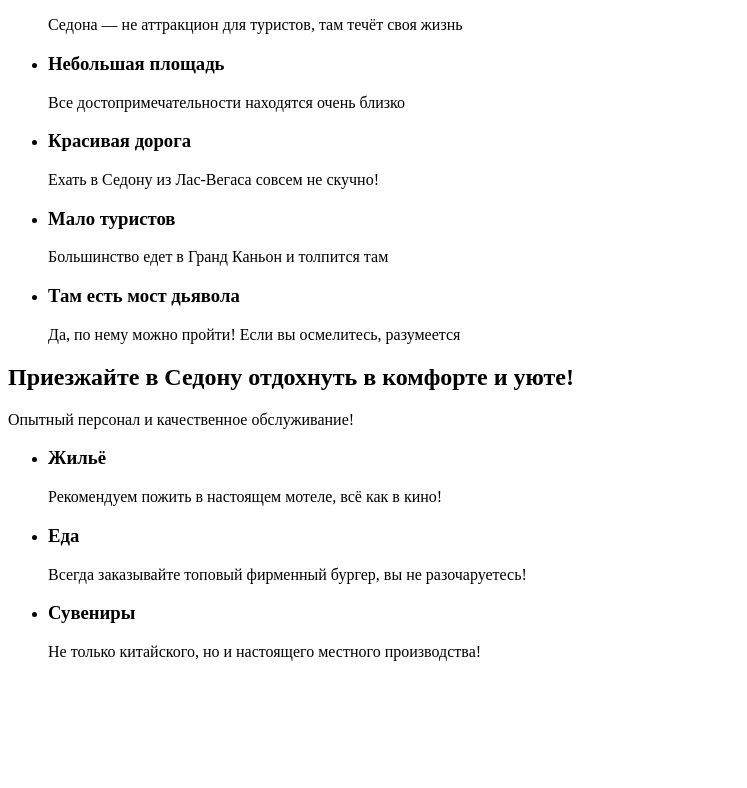
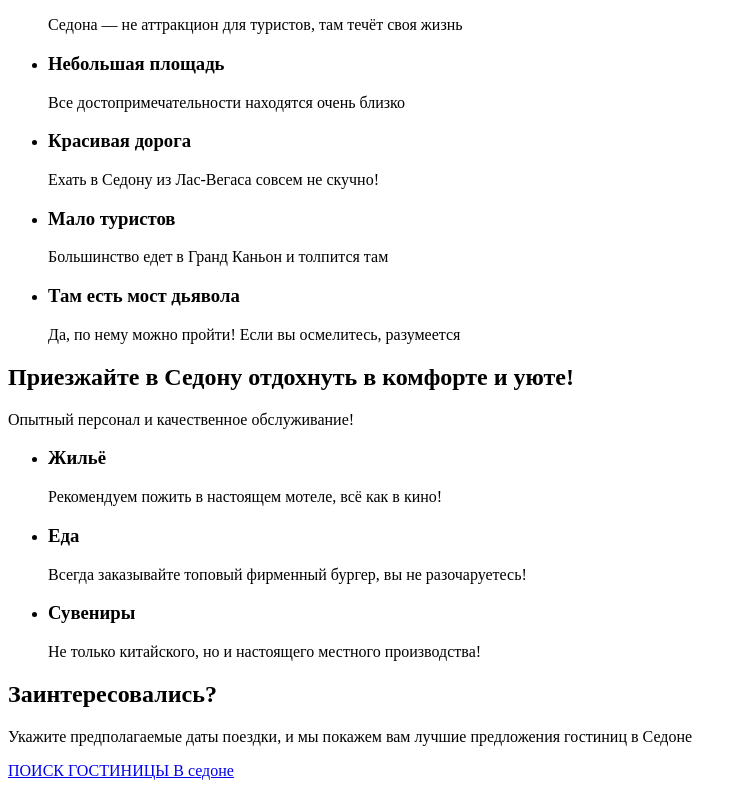
Before and after one commit to htmlacademy-htmlcss/2408769-sedona-38, a plain HTML site: page index.html in a window 1280 px wide. Shown: the part 357-1145 px from the top of the page, without its empty margins (0-747 px from the left). Before the commit the page ends 1034 px from the top, so only its background shows below. Drawn offline with Linux system fonts and the light colour scheme.

Commit message:
Добавляет section "search"

```diff
--- a/index.html
+++ b/index.html
@@ -15,10 +15,10 @@
             <a class="navigation-link-currect" href="index.html">Главная</a>
           </li>
           <li class="navigation-item">
-            <a class="navigation-link" href="sedona.html">О Седоне</a>
+            <a class="navigation-link" href="#">О Седоне</a>
           </li>
           <li class="navigation-item">
-            <a class="navigation-link" href="hotels.html">Гостиницы</a>
+            <a class="navigation-link" href="catalog.html">Гостиницы</a>
           </li>
         </ul>
         <ul class="navigation-list navigation-user">
@@ -104,6 +104,16 @@
           </li>
         </ul>
       </section>
+      <section class="search">
+        <h2>Заинтересовались?</h2>
+        <p>
+          Укажите предполагаемые даты поездки, и мы покажем вам лучшие
+          предложения гостиниц в Седоне
+        </p>
+        <div class="button-wrapper">
+          <a class="button" href="catalog.html">ПОИСК ГОСТИНИЦЫ В седоне</a>
+        </div>
+      </section>
     </main>
   </body>
 </html>
```
